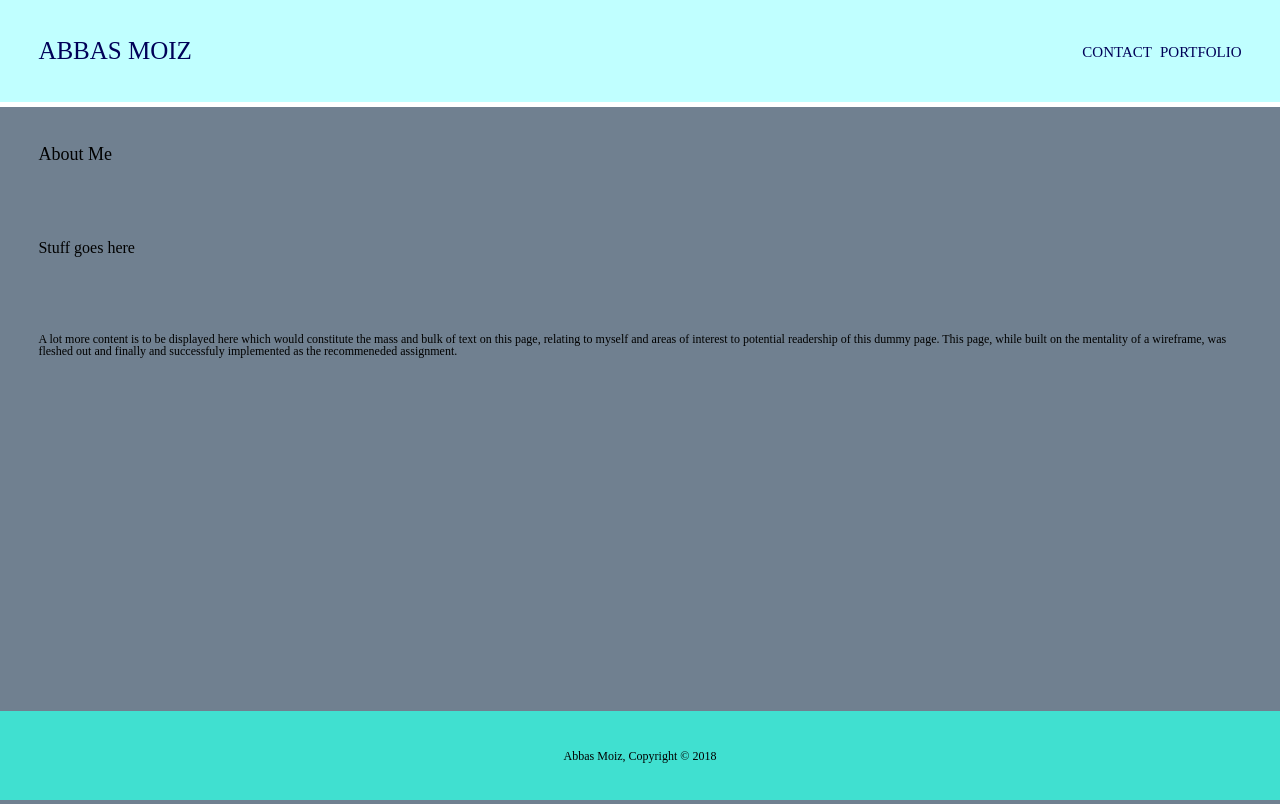
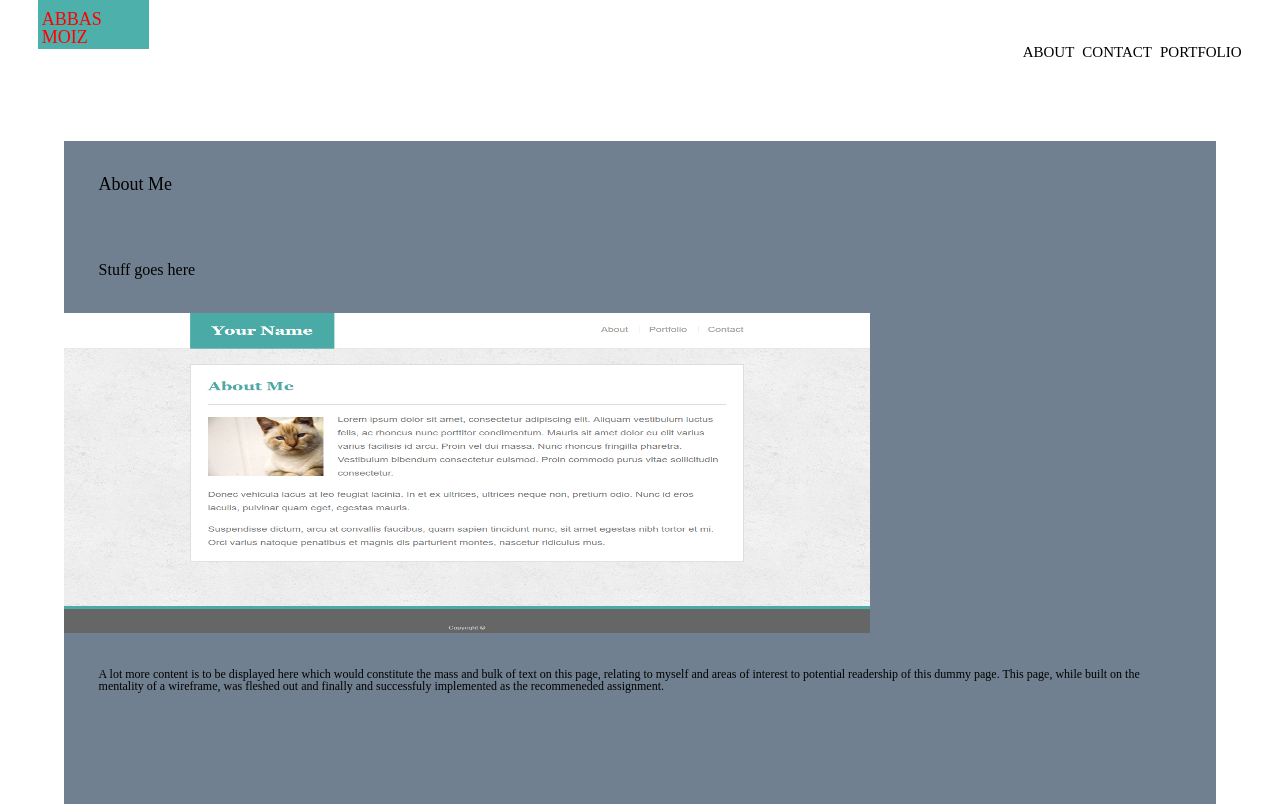
Before and after one commit to AbbasKDG/Basic-Portfolio, a plain HTML site: page index.html in a window 1280 px wide. Shown: the top 804 px of the page. Drawn offline with Linux system fonts and the light colour scheme.

Commit message:
restructing the html file - more global classes described but not defined

```diff
--- a/style.css
+++ b/assets/css/style.css
@@ -2,34 +2,41 @@ header {
     align-content: right;
     width:94%;
     padding:3%;
-    background-color: rgb(192, 255, 255);
+    background-color: #ffffff;
+ }
 
-}
+
 
 header a {
     font-size: 25;
     text-justify: distribute;
 }
 
+a:default {
+    color: black;
+}
+
 a:link {
 
     margin-bottom: 3%;
-    color: rgb(0, 0, 88);
+    color:black;
     background-color: transparent;
     text-decoration: none;
 }
 a:visited {
-    color:  rgb(0, 0, 88);
+    color: black;
     background-color: transparent;
     text-decoration: none;
 }
 a:hover {
-    color:white;
+    color:black;
     background-color: transparent;
     text-decoration: none;
 }
 
 nav {
+    color:grey;
+    text-decoration-color: #777777;
     float:right;
     font-size: 10;
 }
@@ -41,6 +48,10 @@ nav {
     visibility: hidden;
     line-height: 0;
     height: 0;
+}
+
+nav a {
+    color: #777777;
 }
 
 
@@ -56,14 +67,15 @@ nav li {
 nav li a {
     font-size: 15;
     text-transform: uppercase;
-    border-bottom-color: black;
+
 
 
 }
 
 footer {
     position: fixed;
-    background-color: turquoise;
+    background-color: #666666;
+    color:white;
     bottom:0;
     text-align: center;
     width:100%;
@@ -90,6 +102,28 @@ p {
 .container {
     background-color: slategray;
     height: 100%;
-    margin: 5px 0px;
+    margin: 5%;
 
 }
+
+.background {
+    background-color: rgb(67, 155, 243);
+}
+
+.logo{
+    color:#ffffff;
+    position: absolute;
+    top: 0px;
+    height: ;
+    margin:0px;
+    border:0px;
+    padding:0px;
+        color:red ;
+    display: inline;
+    background-color:#4db0ab ;
+    padding-top: 6.5;
+}
+
+#w {
+    color:white;
+}
--- a/index.html
+++ b/index.html
@@ -4,53 +4,48 @@
     <!--HEAD-->
         <head>
                 <title>ABBAS MOIZ PORTFOLIO</title>
-                <link rel="stylesheet" href="reset.css">
-                <link rel="stylesheet" href="style.css">
+                <link rel="stylesheet" href="assets/css/reset.css">
+                <link rel="stylesheet" href="assets/css/style.css">
 
         </head>
 
+        <body>
+            <header>
+                <section class="box">
+                    <div class="logo">
+                        <h1>ABBAS MOIZ</h1>
+                    </div>
 
-
-
-        <body>
-
-<!--Header-->
-          <header class="clearfix">
-              <a href="index.html">ABBAS MOIZ</a>
-<!--NAV Bar-->
                     <nav>
                         <ul >
-
-                  <li><a href="index.html">Contact</a></li>
-                  <li><a href="index.html">Portfolio</a></li>
+                            <li><a href="index.html">About</a></li>
+                            <li><a href="contact.html">Contact</a></li>
+                            <li><a href="portfolio.html">Portfolio</a></li>
                         </ul>
-
                     </nav>
 
+                </section>
             </header>
 
 
-
-<!--Body-->
           <section class="container">
-<!--Article-->
-              <article>
+              <section class="box">
+                  <section class="page">
                         <h1>About Me</h1>
                         <h2>Stuff goes here</h2>
+                        <img src="portfolio-about-me.png" height=40% width=70%>
                         <p>A lot more content is to be displayed here which would constitute the mass and bulk of text on this page, relating to myself and areas of interest to potential readership of this dummy page. This page, while built on the mentality of a wireframe,  was fleshed out and finally and successfuly implemented as the recommeneded assignment.</p>
-              </article>
-<!--Aside-->
-              <aside>
-
-              </aside>
-
-
+                  </section>
+              </section>
           </section>
 
-<!--Footer-->
+          <section>
+              <div>
                   <footer>
-              <p>Abbas Moiz, Copyright &copy; 2018</p>
+                      <div Abbas Moiz, Copyright &copy; 2018></div>
                   </footer>
+              </div>
+          </section>
 
 
 
@@ -62,3 +57,62 @@
 
         </html>
     </DOCTYPE>
+
+
+
+
+
+
+
+
+
+
+
+
+
+
+
+
+
+
+
+
+
+    <!-- Instructions
+3 HTML documents: index.html, contact.html and portfolio.html.
+A folder called assets.
+Inside the assets directory, make two additional folders: css and images.
+
+
+The main logo where it says "Your Name" should say your name.
+This may make the logo section smaller or wider depending on how
+ long your name is—that is fine and expected.
+
+ Be sure to validate your html.
+
+
+ Teal color (used for headings and backgrounds): #4aaaa5
+
+Regular font color (used for paragraphs and all text besides the headings): #777777
+
+Main header background color: #ffffff
+
+Main header border color: #cccccc
+
+Footer background color: #666666
+
+Main content background color: #ffffff
+
+Main content border color: #dddddd
+
+For heading fonts use font-family: 'Georgia', Times, Times New Roman, serif;.
+For all other fonts use 'Arial', 'Helvetica Neue', Helvetica, sans-serif;.
+
+The background pattern used was found on Subtle Patterns. You can browse through
+ that site and find whichever pattern you like.
+
+ The entire content and the main section content area is 960px wide.
+Pro-tip: Use the Page Ruler extension to measure the size of elements.
+
+Don't forget to look into these concepts: float, padding, margin,
+display, overflow, clear and text-align.
```
Also changed, not shown: Recommended-Dimensions.png (added), assets/css/reset.css (renamed from reset.css), portfolio-about-me.png (added), portfolio-contact.png (added), portfolio-gallery.png (added), portfolio.html (added), 1 other file. Lines whose indentation alone changed are shown as unchanged.
